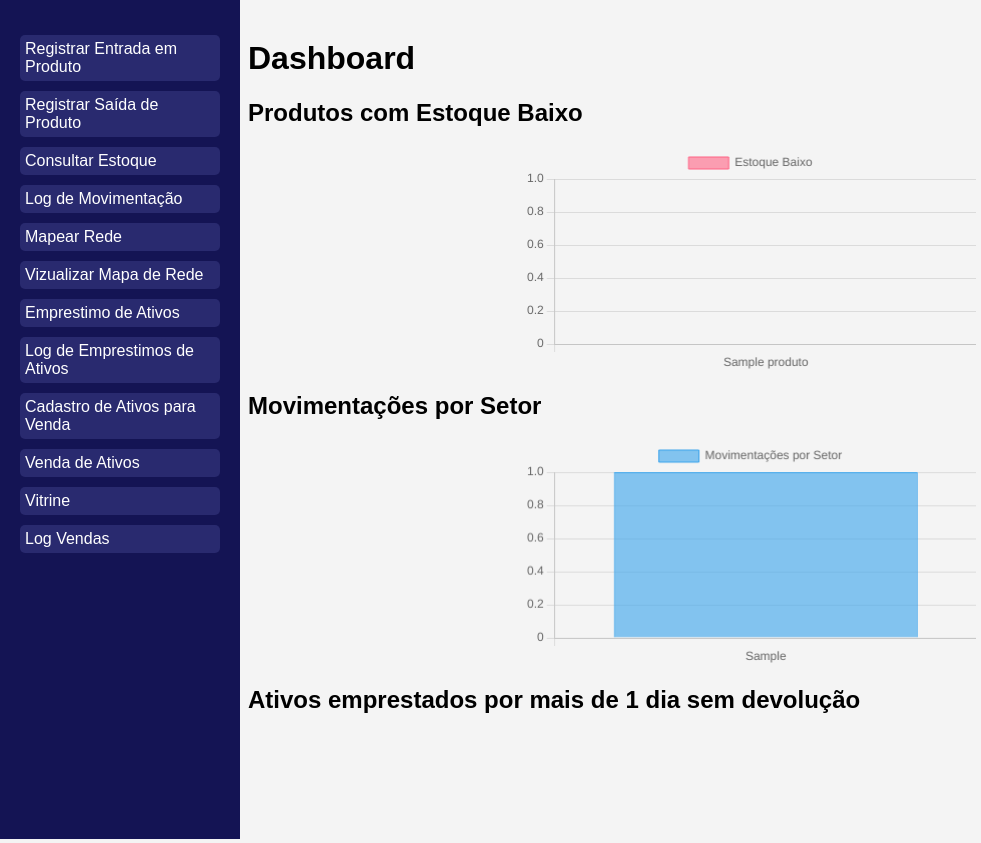
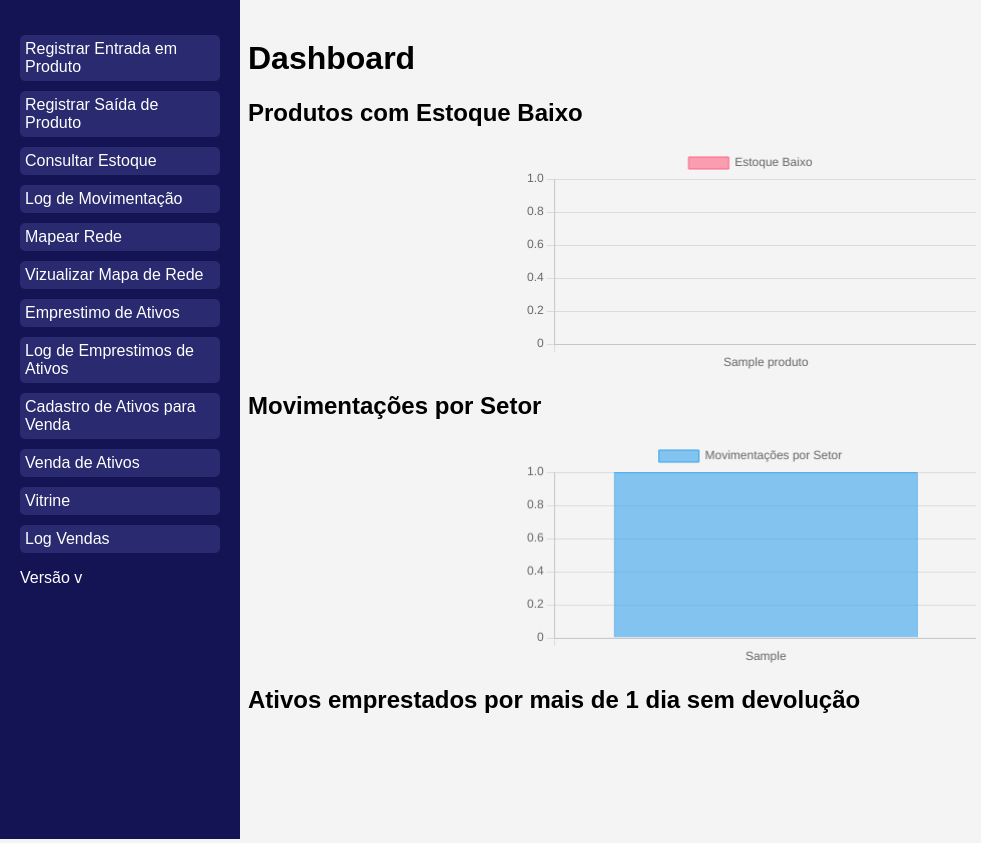
Before and after one commit to sinedweb23/gtims, a PHP site: page / in a window 1280 px wide. Shown: the part 144-987 px from the top of the page, without its empty margins (0-981 px from the left). Run offline with PHP 8.4, Linux system fonts and the light colour scheme; the visitor is signed in with stand-in values (Sample User, id 1); tables that the repository leaves empty or names only in its code hold one stand-in row (values such as "Sample post"); a stand-in replaces the project's code that opens the database connection.

Commit message:
Versão 1.8 mostrar versão

```diff
--- a/index.php
+++ b/index.php
@@ -18,9 +18,9 @@
 // Função para obter a versão do Git
 function getGitVersion() {
     // Executa o comando Git para obter a versão
-    $version = shell_exec('git describe --tags');
+    $version = shell_exec("git describe --tags --abbrev=0 | sed 's/v//'");
     // Retorna a versão obtida
-    return trim($version);
+    return "Versão v$version";
 }
 
 // Obtém a versão do Git
```
